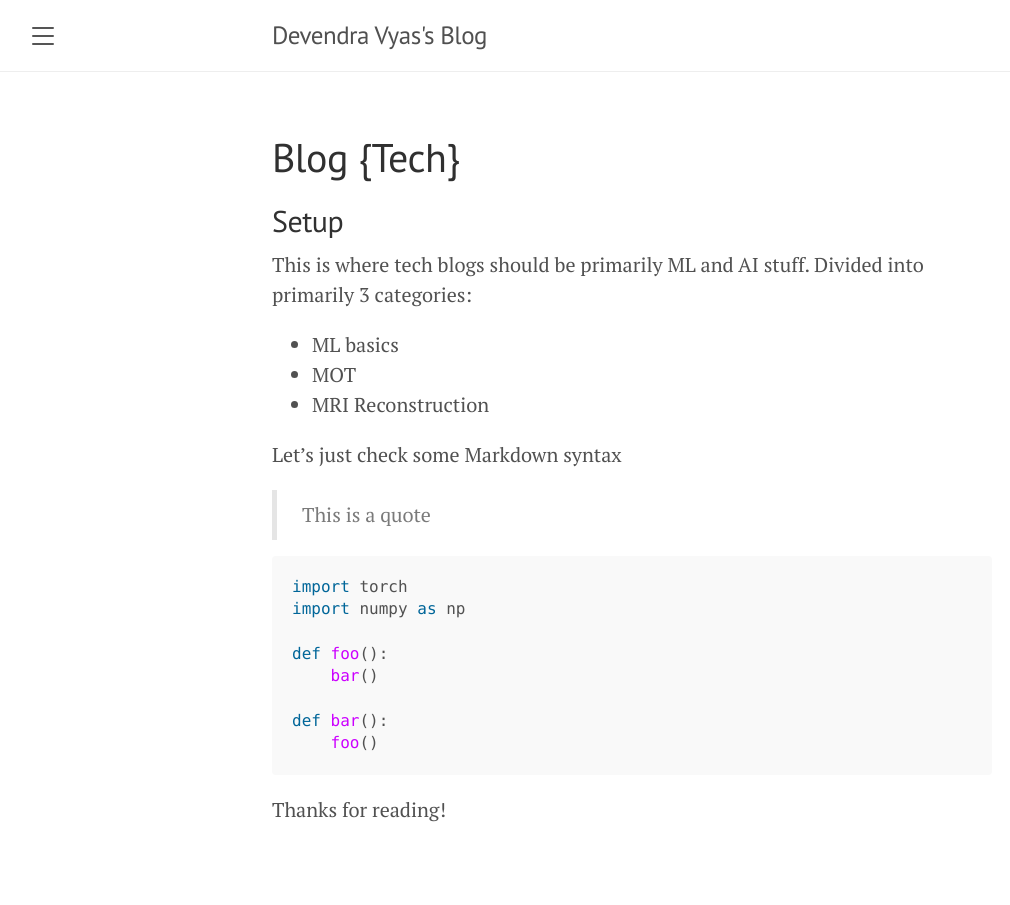
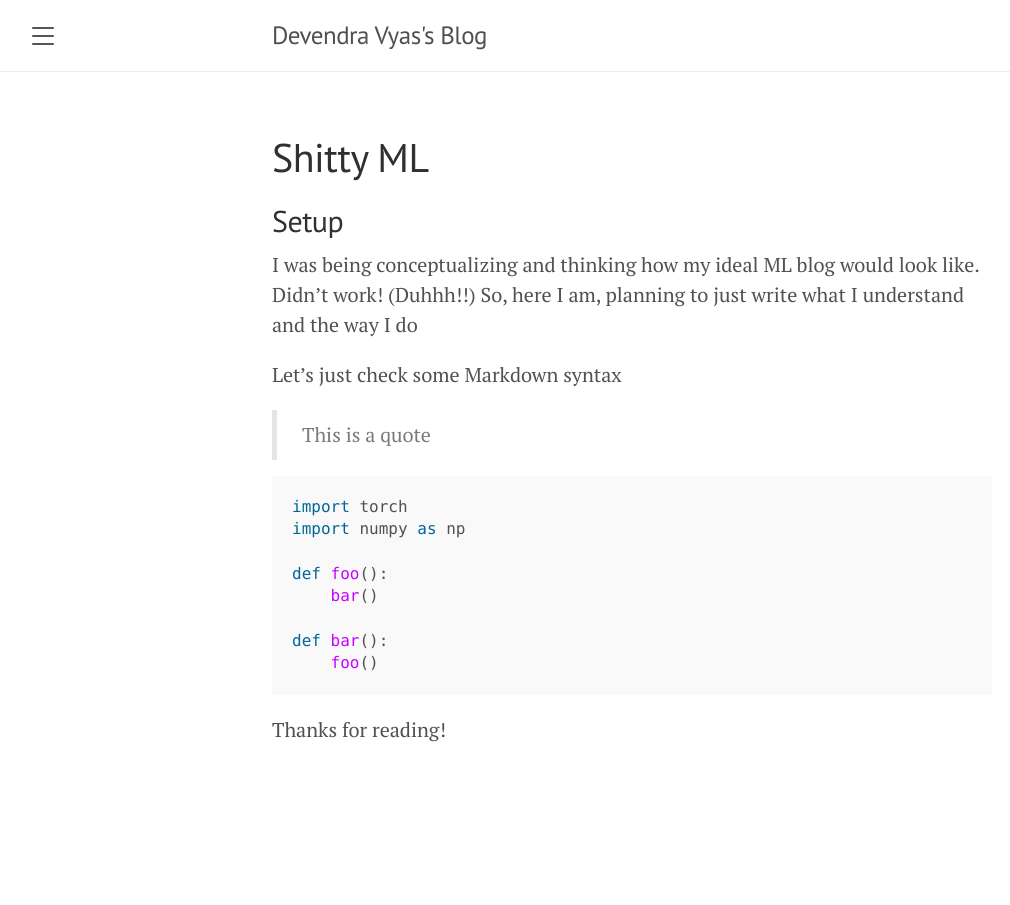
Before and after one commit to skat00sh/blog, a Jekyll site: the page built from tech.md, in a window 1280 px wide. Shown: the whole page, without its empty margins (8-1018 px from the left). Built offline with Jekyll 4.4.1, drawn with Linux system fonts in a browser that asks for light colours.

Commit message:
Updating to shitty ml

```diff
--- a/tech.md
+++ b/tech.md
@@ -1,15 +1,13 @@
 ---
 layout: page
-title: Blog {Tech}
+title: Shitty ML
 ---
 
 ## Setup
 
-This is where tech blogs should be primarily ML and AI stuff. Divided into primarily 3 categories:
-
-* ML basics
-* MOT
-* MRI Reconstruction
+I was being conceptualizing and thinking how my ideal ML blog would look like.
+Didn't work! (Duhhh!!)
+So, here I am, planning to just write what I understand and the way I do
 
 
 Let's just check some Markdown syntax
```
